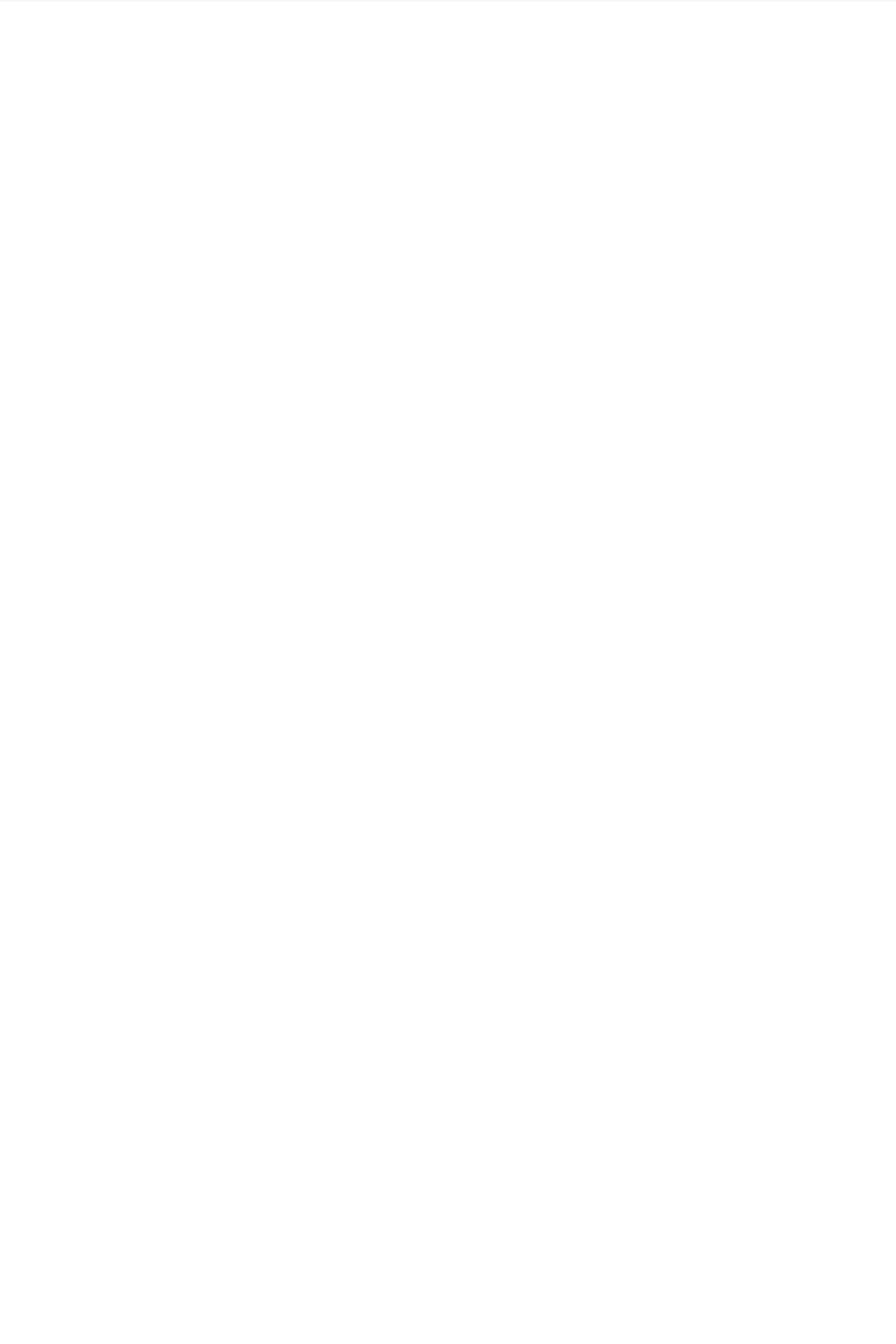
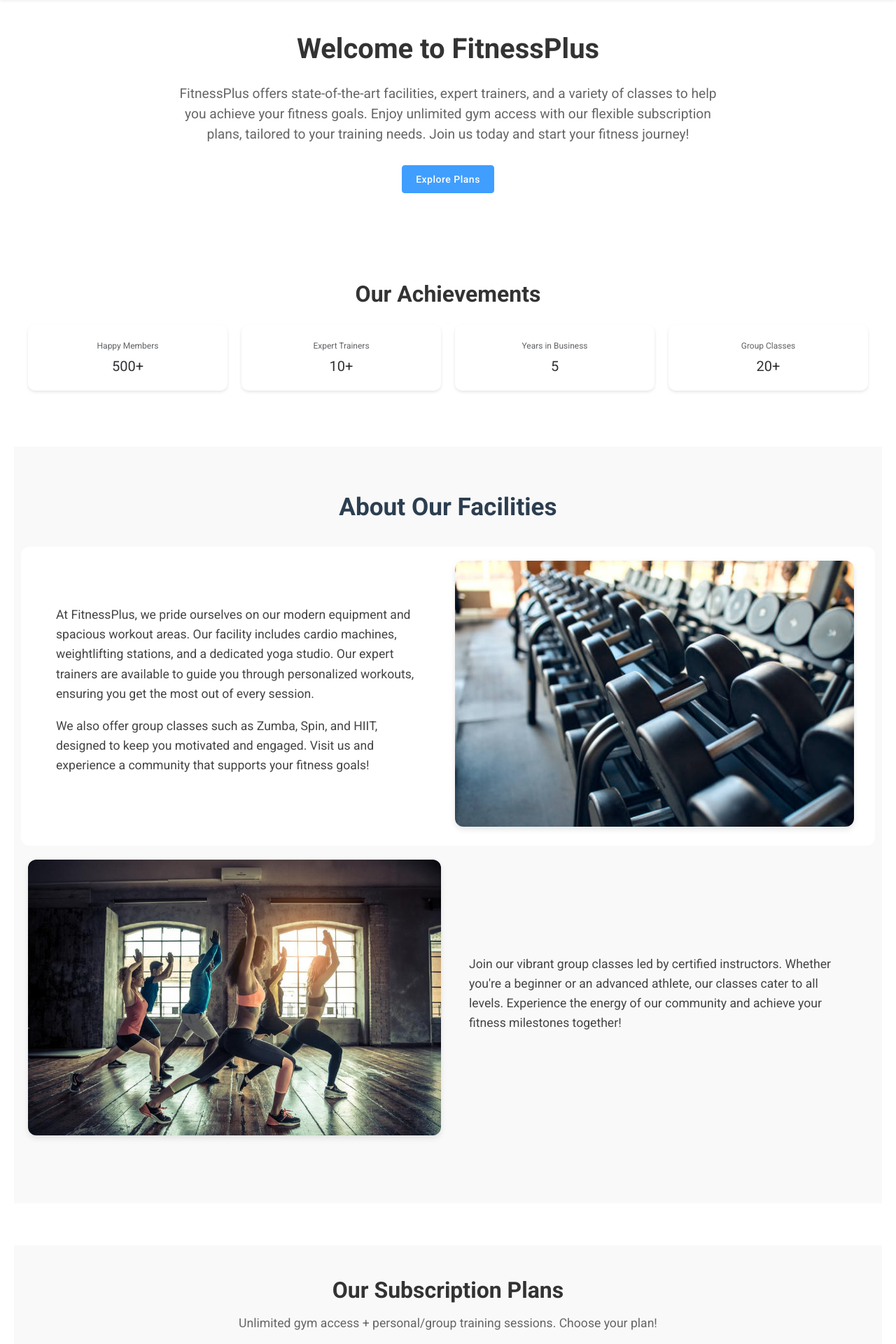
Before and after one commit to Dashawik/FitnessPlus_frontend, a Vue app: page / in a window 1280 px wide. Shown: the part 80-2000 px from the top of the page at 70% size. Before the commit the page ends 800 px from the top, so only its background shows below. Built offline with nearby package versions, Linux system fonts and the light colour scheme; no server answers.

Commit message:
Added lending page

```diff
--- /dev/null
+++ b/src/api/subscription/index.js
@@ -0,0 +1,5 @@
+import { makeApiRequest, API_URL } from '../api'
+
+export async function getSubscriptionListAPI() {
+    return makeApiRequest(`${API_URL}/subscription`, 'GET')
+}
--- a/src/views/LendingView.vue
+++ b/src/views/LendingView.vue
@@ -1,23 +1,346 @@
 <template>
     <AppHeader />
+    <div class="landing-page">
+        <div class="gym-info">
+            <h1>Welcome to FitnessPlus</h1>
+            <p class="description">
+                FitnessPlus offers state-of-the-art facilities, expert trainers, and a variety of classes to help you
+                achieve your
+                fitness goals. Enjoy unlimited gym access with our flexible subscription plans, tailored to your
+                training needs.
+                Join us today and start your fitness journey!
+            </p>
+            <el-button type="primary" size="large" @click="scrollToSubscriptions">Explore Plans</el-button>
+        </div>
+
+        <div class="stats-section">
+            <h2>Our Achievements</h2>
+            <el-row :gutter="20" class="stats-row">
+                <el-col :span="6" v-for="(stat, index) in stats" :key="index" class="stat-col">
+                    <el-statistic :title="stat.label" :value="stat.value" />
+                </el-col>
+            </el-row>
+        </div>
+        <div class="photo-info-section">
+            <h2>About Our Facilities</h2>
+            <el-row :gutter="20">
+                <el-col :span="12">
+                    <img src="/img/gym-equipment.jpg" alt="Gym Equipment" class="info-image">
+                </el-col>
+                <el-col :span="12">
+                    <div class="info-text">
+                        <p>
+                            At FitnessPlus, we pride ourselves on our modern equipment and spacious workout areas. Our
+                            facility
+                            includes cardio machines, weightlifting stations, and a dedicated yoga studio. Our expert
+                            trainers are
+                            available to guide you through personalized workouts, ensuring you get the most out of every
+                            session.
+                        </p>
+                        <p>
+                            We also offer group classes such as Zumba, Spin, and HIIT, designed to keep you motivated
+                            and engaged.
+                            Visit us and experience a community that supports your fitness goals!
+                        </p>
+                    </div>
+                </el-col>
+            </el-row>
+            <el-row :gutter="20" style="margin-top: 20px;">
+                <el-col :span="12">
+                    <img src="/img/group-classes.jpg" alt="Group Class" class="info-image">
+                </el-col>
+                <el-col :span="12">
+                    <div class="info-text">
+                        <p>
+                            Join our vibrant group classes led by certified instructors. Whether you're a beginner or an
+                            advanced
+                            athlete, our classes cater to all levels. Experience the energy of our community and achieve
+                            your fitness
+                            milestones together!
+                        </p>
+                    </div>
+                </el-col>
+            </el-row>
+        </div>
+
+        <div class="subscription-section" id="subscriptions">
+            <h2>Our Subscription Plans</h2>
+            <p class="subtext">Unlimited gym access + personal/group training sessions. Choose your plan!</p>
+            <el-carousel :interval="5000" type="card">
+                <el-carousel-item v-for="subscription in subscriptions" :key="subscription.id">
+                    <div class="carousel-item">
+                        <h3>{{ subscription.name }}</h3>
+                        <p class="price">${{ subscription.price }} / month</p>
+                        <p class="details">Unlimited gym access</p>
+                        <p class="details">{{ subscription.sessionLimit }} training sessions</p>
+                        <el-button type="success" size="medium" @click="selectPlan(subscription)">
+                            Select Plan
+                        </el-button>
+                    </div>
+                </el-carousel-item>
+            </el-carousel>
+        </div>
+
+        <div class="footer">
+            <p>© 2025 FitnessPlus. All rights reserved.</p>
+        </div>
+    </div>
 </template>
 
 <script>
 import AppHeader from '@/components/AppHeader.vue';
 
+import { getSubscriptionListAPI } from '@/api/subscription/template'
+
 export default {
-    name: 'LendingView',
-
+    name: 'LandingPage',
     components: {
         AppHeader
     },
     data() {
         return {
-            // Define any data properties needed for the LendingView
-        };
+            isLoading: false,
+            subscriptions: [],
+            stats: [
+                { value: '500+', label: 'Happy Members' },
+                { value: '10+', label: 'Expert Trainers' },
+                { value: '5', label: 'Years in Business' },
+                { value: '20+', label: 'Group Classes' },
+            ],
+        }
+    },
+    created() {
+        this.fetchSubscriptions()
     },
     methods: {
-        // Define methods to handle lending operations
+        formatDate(date) {
+            return date ? new Date(date).toLocaleDateString('en-GB', { day: '2-digit', month: '2-digit', year: 'numeric' }) : 'N/A'
+        },
+        async fetchSubscriptions() {
+            this.isLoading = true
+            try {
+                const data = await getSubscriptionListAPI()
+                this.subscriptions = data ? data : []
+            } catch (err) {
+                void err
+            } finally {
+                this.isLoading = false
+            }
+        },
+        scrollToSubscriptions() {
+            document.getElementById('subscriptions').scrollIntoView({ behavior: 'smooth' })
+        },
+        selectPlan(subscription) {
+            this.$router.push({ name: 'PaymentView', params: { subscriptionId: subscription.id } })
+        },
+    },
+}
+</script>
+
+<style scoped>
+.landing-page {
+    font-family: Arial, sans-serif;
+    text-align: center;
+    padding: 20px;
+}
+
+.gym-info {
+    padding: 40px 20px;
+    border-radius: 10px;
+    margin-top: 60px;
+    margin-bottom: 40px;
+}
+
+.gym-info h1 {
+    font-size: 2.5em;
+    color: #333;
+    margin-bottom: 20px;
+}
+
+.description {
+    font-size: 1.2em;
+    color: #666;
+    max-width: 800px;
+    margin: 0 auto 30px;
+}
+
+.stats-section {
+    padding: 40px 20px;
+    margin-bottom: 40px;
+}
+
+.stats-section h2 {
+    font-size: 2em;
+    color: #333;
+    margin-bottom: 20px;
+}
+
+.stats-row {
+    justify-content: center;
+}
+
+.stat-col .el-statistic {
+    padding: 20px;
+    border-radius: 10px;
+    background-color: #fff;
+    box-shadow: 0 2px 4px rgba(0, 0, 0, 0.1);
+}
+
+.stat-col .el-statistic__number {
+    font-size: 1.8em;
+    color: #27ae60;
+}
+
+/* ======= PHOTO INFO SECTION ======= */
+
+.photo-info-section {
+    padding: 60px 20px;
+    margin-bottom: 60px;
+    background-color: #f9f9f9;
+}
+
+.photo-info-section h2 {
+    font-size: 2.2em;
+    color: #2c3e50;
+    margin-bottom: 30px;
+}
+
+.info-image {
+    width: 100%;
+    height: auto;
+    border-radius: 12px;
+    object-fit: cover;
+    box-shadow: 0 4px 8px rgba(0, 0, 0, 0.1);
+    transition: transform 0.5s ease;
+}
+
+.info-image:hover {
+    transform: scale(1.02);
+}
+
+.info-text {
+    padding: 10px 20px;
+    text-align: left;
+    font-size: 1.1em;
+    color: #444;
+    display: flex;
+    flex-direction: column;
+    justify-content: center;
+    height: 100%;
+}
+
+.info-text p {
+    margin-bottom: 18px;
+    line-height: 1.6;
+}
+
+.photo-info-section .el-row:nth-child(2n + 1) {
+    margin-bottom: 30px;
+}
+
+.photo-info-section .el-row:nth-child(2n) {
+    flex-direction: row-reverse;
+    background-color: #ffffff;
+    border-radius: 12px;
+    padding: 20px;
+    margin-top: 30px;
+}
+
+/* ======= FADE-IN ANIMATION ======= */
+
+.fade-in {
+    opacity: 0;
+    transform: translateY(40px);
+    transition: opacity 0.8s ease, transform 0.8s ease;
+}
+
+.fade-in.visible {
+    opacity: 1;
+    transform: translateY(0);
+}
+
+/* ======= SUBSCRIPTION SECTION ======= */
+
+.subscription-section {
+    background-color: #f9f9f9;
+    padding: 40px 20px;
+}
+
+.subscription-section h2 {
+    font-size: 2em;
+    color: #333;
+    margin-bottom: 10px;
+}
+
+.subtext {
+    font-size: 1.1em;
+    color: #666;
+    margin-bottom: 20px;
+}
+
+.carousel-item {
+    background-color: #ffffff;
+    border-radius: 12px;
+    padding: 30px;
+    box-shadow: 0 4px 10px rgba(0, 0, 0, 0.1);
+    transition: transform 0.3s;
+}
+
+.carousel-item:hover {
+    transform: translateY(-5px);
+}
+
+.price {
+    font-size: 1.5em;
+    color: #27ae60;
+    margin: 10px 0;
+}
+
+.details {
+    font-size: 1.1em;
+    color: #34495e;
+    margin-bottom: 10px;
+}
+
+/* ======= FOOTER ======= */
+
+.footer {
+    margin-top: 40px;
+    padding: 20px;
+    background-color: #2c3e50;
+    color: #fff;
+    font-size: 0.9em;
+}
+
+/* ======= BUTTON EFFECTS ======= */
+
+.el-button {
+    transition: all 0.3s ease;
+}
+
+.el-button:hover {
+    transform: translateY(-2px);
+    box-shadow: 0 4px 10px rgba(0, 0, 0, 0.15);
+}
+
+/* ======= RESPONSIVE ======= */
+
+@media (max-width: 768px) {
+    .el-col {
+        width: 100% !important;
     }
-};
-</script>
+
+    .info-text {
+        text-align: center;
+        padding: 20px 10px;
+    }
+
+    .photo-info-section .el-row:nth-child(2n) {
+        flex-direction: column !important;
+    }
+
+    .carousel-item {
+        padding: 20px;
+    }
+}
+</style>
```
Also changed, not shown: public/img/group-classes.jpg (added), public/img/gym-equipment.jpg (added).
